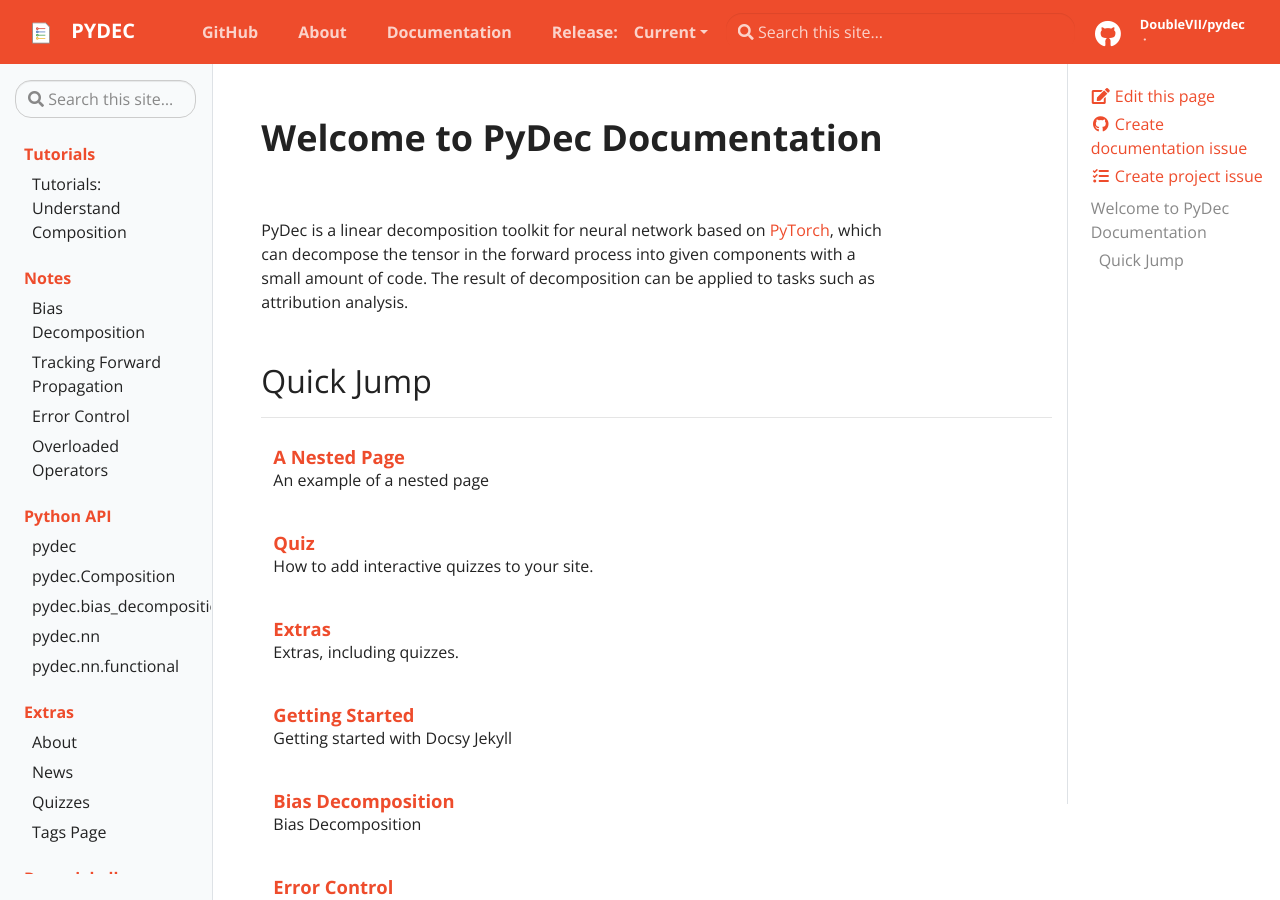
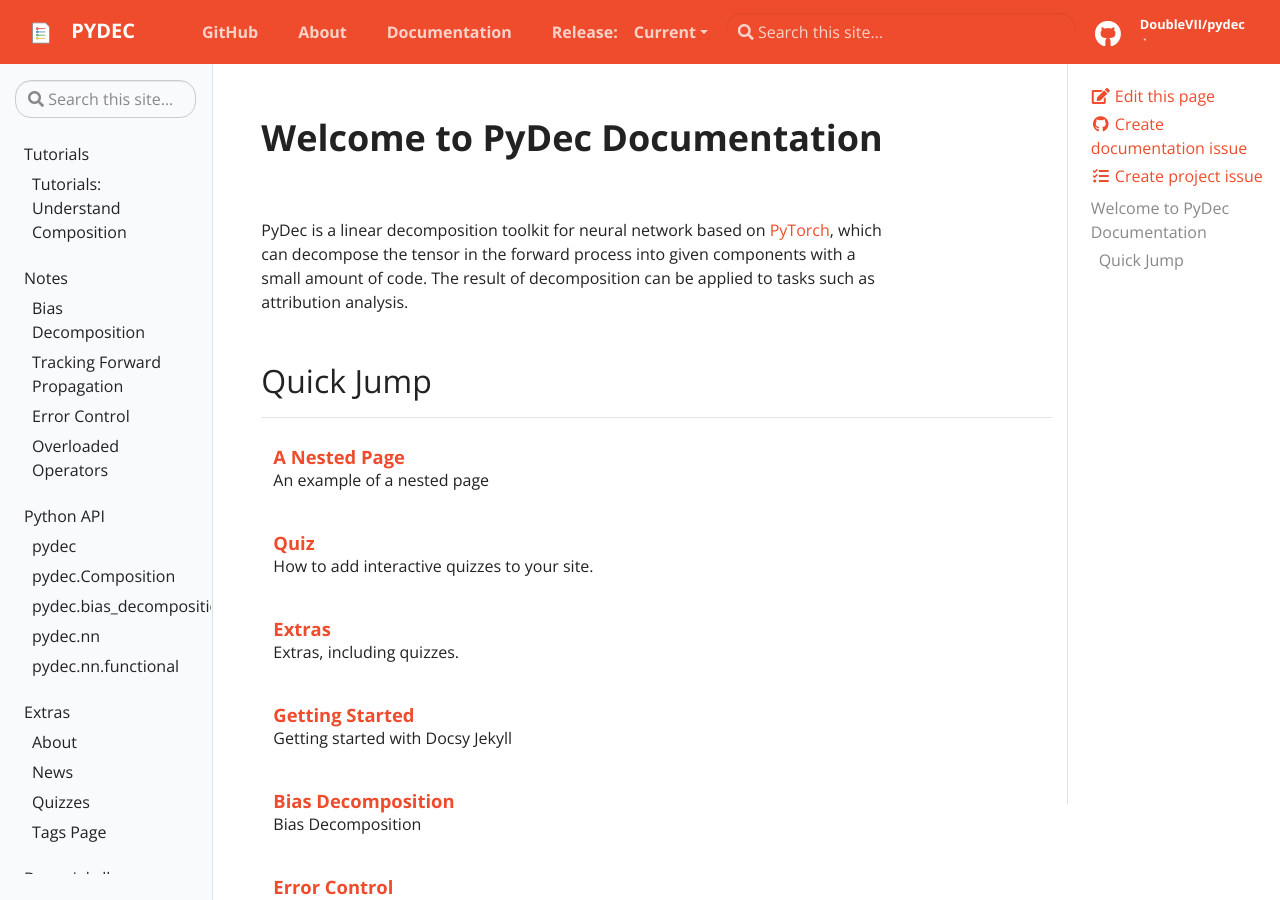
Before and after one commit to NJUNLP/pydec, a Jekyll site: the page built from docs/pages/index.md, in a window 1280 px wide and 900 px high. Built offline with Jekyll 4.4.1, drawn with Linux system fonts in a browser that asks for light colours.

Commit message:
fix active class bug

```diff
--- a/docs/_includes/sidebar.html
+++ b/docs/_includes/sidebar.html
@@ -42,7 +42,7 @@
         {% endif %}
 
         <li class="td-sidebar-nav__section-title">
-          <a  href="{% if section.url %}{{ site.baseurl }}/{{ section.url | replace: 'docs', versionlink }}{% else %}{{ section.external_url }}{% endif %}" class="align-left pl-0 pr-2 td-sidebar-link active td-sidebar-link__section">{{ section.title }}</a>
+          <a  href="{% if section.url %}{{ site.baseurl }}/{{ section.url | replace: 'docs', versionlink }}{% else %}{{ section.external_url }}{% endif %}" class="align-left pl-0 pr-2 td-sidebar-link {% if page.url | slice: -1 == '/' and pageUrl == sectionUrl %}active{% endif %} td-sidebar-link__section">{{ section.title }}</a>
         </li>
         {% if section.links %}
           <ul>
@@ -68,7 +68,7 @@
                              {% else %}
                                 {{ entry.external_url }}
                              {% endif %}"
-                       class="align-left pl-0 pr-2 td-sidebar-link td-sidebar-link__section {% if page.url == fullentryurl | strip %}active{% endif %}">{{ entry.title }}
+                       class="align-left pl-0 pr-2 td-sidebar-link td-sidebar-link__section {% if page.url == fullentryurl | strip or page.url | slice: -1 == '/' and pageUrl == sectionUrl %}active{% endif %}">{{ entry.title }}
                     </a>
                   </li>
                   {% if page.url contains fullentryurl or pageUrl == sectionUrl %}
```
